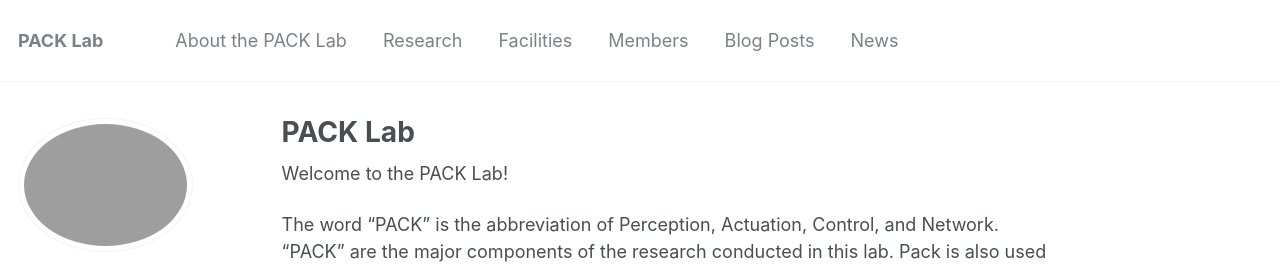
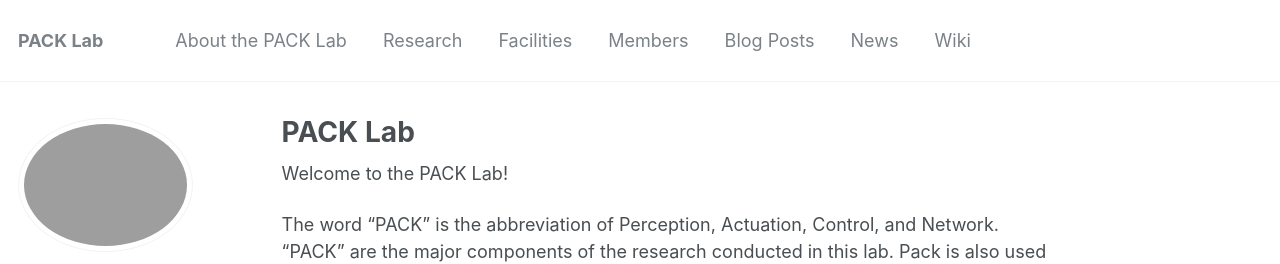
Before and after one commit to pack-lab/pack-lab.github.io, a Jekyll site: the page built from _pages/about.md, in a window 1280 px wide and 900 px high. Shown: the top 264 px of the window. Built offline with Jekyll 4.4.1, drawn with Linux system fonts in a browser that asks for light colours.

Commit message:
Update navigation.yml

```diff
--- a/_data/navigation.yml
+++ b/_data/navigation.yml
@@ -24,3 +24,6 @@ main:
 
   - title: "News"
     url: /news/
+
+  - title: "Wiki"
+    url: https://pack-lab.gitlab.io/lab-wiki/
```
